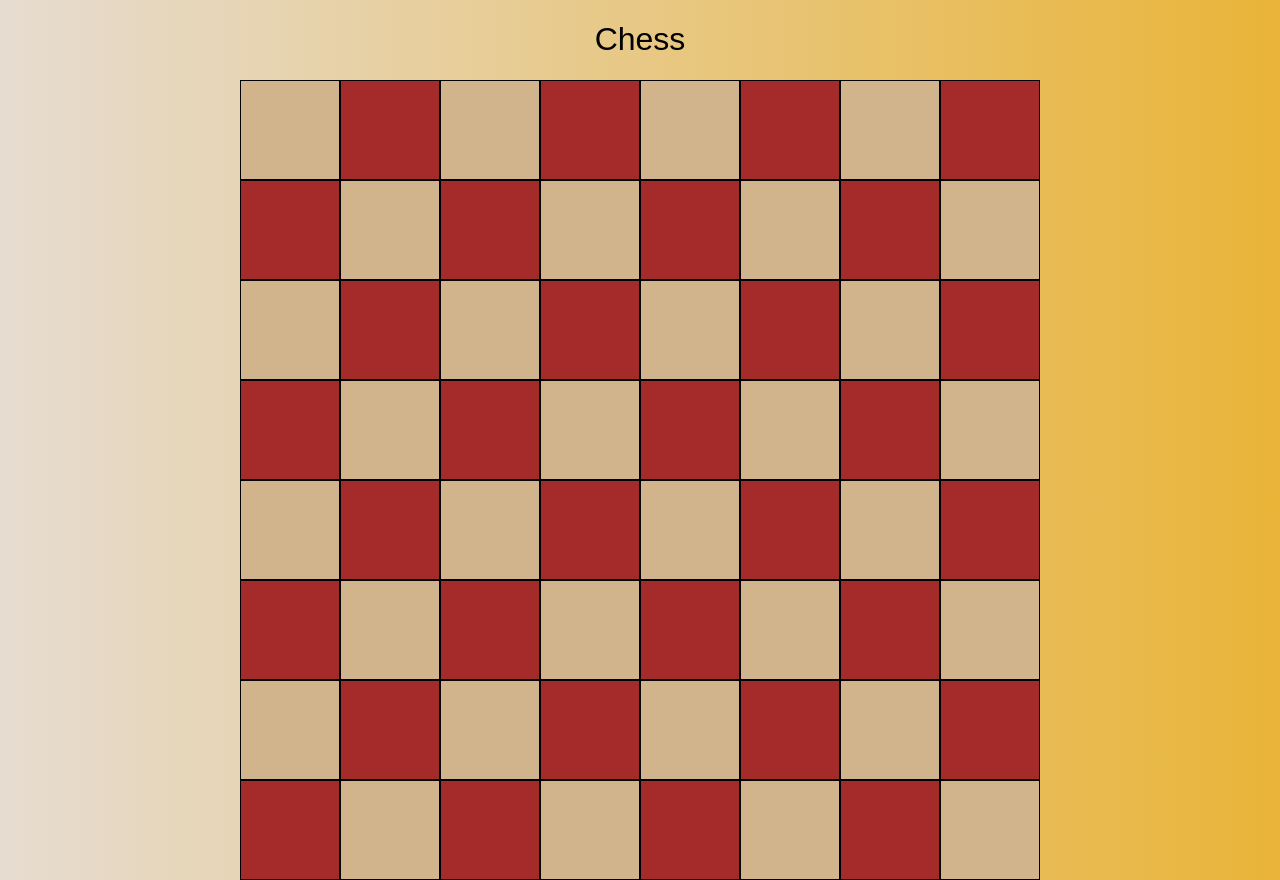
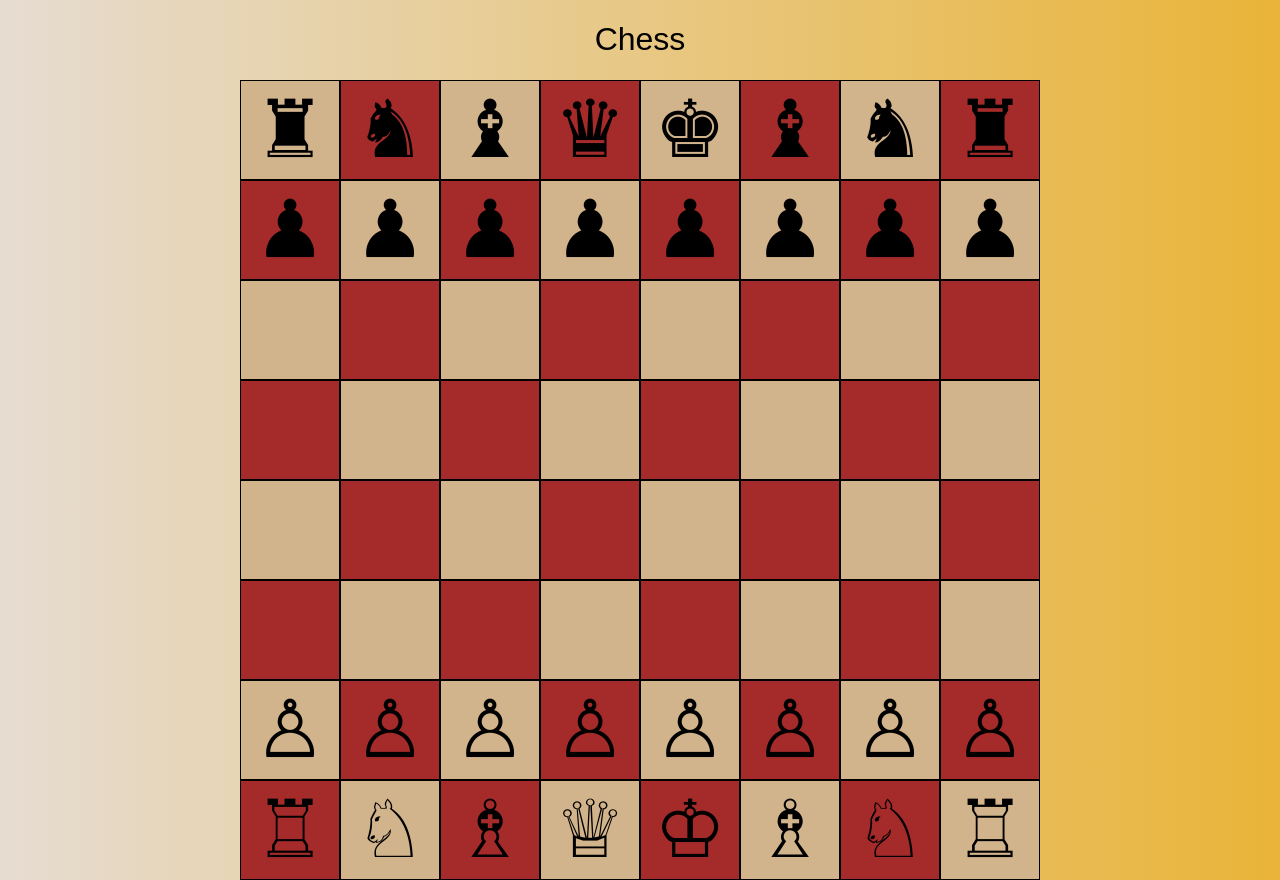
Before and after one commit to mitkrieg/chess, a Flask app: page / in a window 1280 px wide. Run offline with Flask 2, Linux system fonts and the light colour scheme.

Commit message:
styling pieces

```diff
--- a/static/styles.css
+++ b/static/styles.css
@@ -23,6 +23,10 @@ body {
     border: 1px solid ;
     outline: none;
     background-color: tan;
+    font-size: 2rem;
+    display: flex;
+    align-items: center;
+    justify-content: center;
 }
 
 .chessboard > .space:nth-child(16n+2) {
@@ -53,6 +57,18 @@ body {
     background-color: brown;
 } */
 
+.space > .piece {
+    font-size: 5rem;
+    /* text-align: center;
+    vertical-align: center; */
+    /* display: inline-block; */
+    /* position: absolute; */
+    /* height: 50%; */
+    /* display: block; */
+    /* height: 100%;
+    margin: 0 auto; */
+}
+
 h1 {
     justify-content: center;
     align-content: center;
--- a/templates/page_layout.html
+++ b/templates/page_layout.html
@@ -12,24 +12,56 @@
     <div class="chessboard">
 
         <!-- Row 1 -->
-        <div class="space"></div>
-        <div class="space"></div>
-        <div class="space"></div>
-        <div class="space"></div>
-        <div class="space"></div>
-        <div class="space"></div>
-        <div class="space"></div>
-        <div class="space"></div>
+        <div class="space">
+            <div class="piece" id="black-rook">&#9820;</div>
+        </div>
+        <div class="space">
+            <div class="piece" id="black-knight">&#9822;</div>
+        </div>
+        <div class="space">
+            <div class="piece" id="black-bishop">&#9821;</div>
+        </div>
+        <div class="space">
+            <div class="piece" id="'black-queen">&#9819;</div>
+        </div>
+        <div class="space">
+            <div class="piece" id="'black-king">&#9818;</div>
+        </div>
+        <div class="space">
+            <div class="piece" id="black-bishop">&#9821;</div>
+        </div>
+        <div class="space">
+            <div class="piece" id="black-knight">&#9822;</div>
+        </div>
+        <div class="space">
+            <div class="piece" id="black-rook">&#9820;</div>
+        </div>
 
         <!-- Row 2 -->
-        <div class="space"></div>
-        <div class="space"></div>
-        <div class="space"></div>
-        <div class="space"></div>
-        <div class="space"></div>
-        <div class="space"></div>
-        <div class="space"></div>
-        <div class="space"></div>
+        <div class="space">
+            <div class="piece" id="black-pawn">&#9823;</div>
+        </div>
+        <div class="space">
+            <div class="piece" id="black-pawn">&#9823;</div>
+        </div>
+        <div class="space">
+            <div class="piece" id="black-pawn">&#9823;</div>
+        </div>
+        <div class="space">
+            <div class="piece" id="black-pawn">&#9823;</div>
+        </div>
+        <div class="space">
+            <div class="piece" id="black-pawn">&#9823;</div>
+        </div>
+        <div class="space">
+            <div class="piece" id="black-pawn">&#9823;</div>
+        </div>
+        <div class="space">
+            <div class="piece" id="black-pawn">&#9823;</div>
+        </div>
+        <div class="space">
+            <div class="piece" id="black-pawn">&#9823;</div>
+        </div>
 
         <!-- Row 3 -->
         <div class="space"></div>
@@ -72,24 +104,58 @@
         <div class="space"></div>
 
         <!-- Row 7 -->
-        <div class="space"></div>
-        <div class="space"></div>
-        <div class="space"></div>
-        <div class="space"></div>
-        <div class="space"></div>
-        <div class="space"></div>
-        <div class="space"></div>
-        <div class="space"></div>
+        <div class="space">
+            <div class="piece" id="white-pawn">&#9817;</div>
+        </div>
+        <div class="space">
+            <div class="piece" id="white-pawn">&#9817;</div>
+        </div>
+        <div class="space">
+            <div class="piece" id="white-pawn">&#9817;</div>
+        </div>
+        <div class="space">
+            <div class="piece" id="white-pawn">&#9817;</div>
+        </div>
+        <div class="space">
+            <div class="piece" id="white-pawn">&#9817;</div>
+        </div>
+        <div class="space">
+            <div class="piece" id="white-pawn">&#9817;</div>
+        </div>
+        <div class="space">
+            <div class="piece" id="white-pawn">&#9817;</div>
+        </div>
+        <div class="space">
+            <div class="piece" id="white-pawn">&#9817;</div>
+        </div>
 
         <!-- Row 8 -->
-        <div class="space"></div>
-        <div class="space"></div>
-        <div class="space"></div>
-        <div class="space"></div>
-        <div class="space"></div>
-        <div class="space"></div>
-        <div class="space"></div>
-        <div class="space"></div>
+        <div class="space">
+            <div class="piece" id="white-rook">&#9814;</div>
+        </div>
+        <div class="space">
+            <div class="piece" id="white-knight">&#9816;</div>
+        </div>
+        <div class="space">
+            <div class="piece" id="white-bishop">&#9815;</div>
+        </div>
+        <div class="space">
+            <div class="piece" id="'white-queen">&#9813;</div>
+        </div>
+        <div class="space">
+            <div class="piece" id="'white-king">&#9812;</div>
+        </div>
+        <div class="space">
+            <div class="piece" id="white-bishop">&#9815;</div>
+        </div>
+        <div class="space">
+            <div class="piece" id="white-knight">&#9816;</div>
+        </div>
+        <div class="space">
+            <div class="piece" id="white-rook">&#9814;</div>
+        </div>
+
+
 
     </div>
 </html>
```
